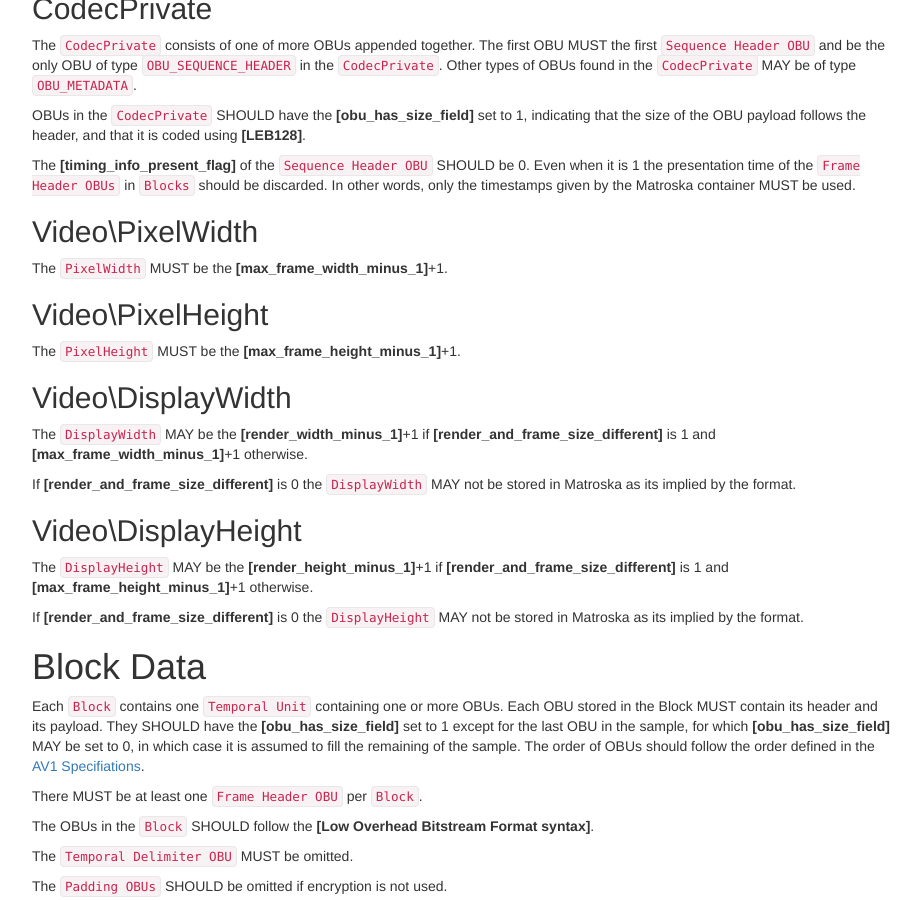
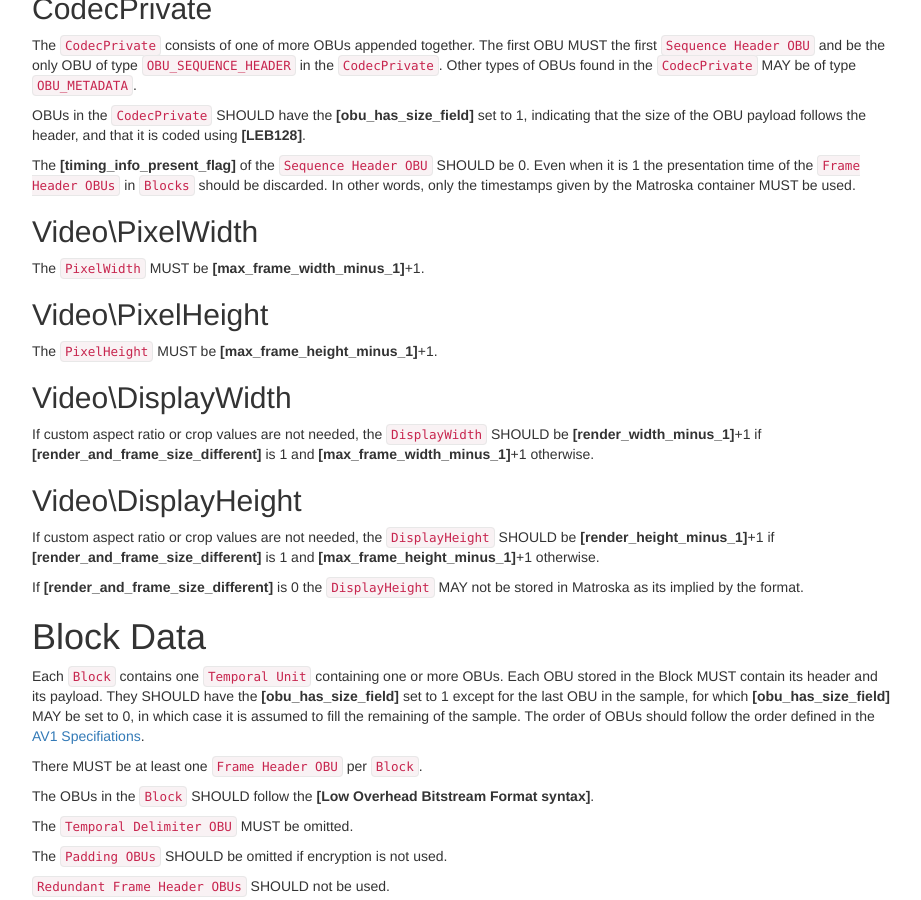
Before and after one commit to ietf-wg-cellar/matroska-specification, a Jekyll site: the page built from codec/av1.md, in a window 1280 px wide and 900 px high, scrolled down 1143 px. Shown: the whole window, without its empty margins (273-1194 px from the left). Built offline with Jekyll 4.4.1, drawn with Linux system fonts in a browser that asks for light colours; our own code applies the rules of GitHub Pages for plain Markdown files.

Commit message:
av1: the DisplayWidth/Height are guidance to where to find the data but can be overriden

```diff
--- a/codec/av1.md
+++ b/codec/av1.md
@@ -42,18 +42,16 @@
 The __[timing_info_present_flag]__ of the `Sequence Header OBU` SHOULD be 0. Even when it is 1 the presentation time of the `Frame Header OBUs` in `Blocks` should be discarded. In other words, only the timestamps given by the Matroska container MUST be used.
 
 ## Video\PixelWidth
-The `PixelWidth` MUST be the __[max_frame_width_minus_1]__+1.
+The `PixelWidth` MUST be __[max_frame_width_minus_1]__+1.
 
 ## Video\PixelHeight
-The `PixelHeight` MUST be the __[max_frame_height_minus_1]__+1.
+The `PixelHeight` MUST be __[max_frame_height_minus_1]__+1.
 
 ## Video\DisplayWidth
-The `DisplayWidth` MAY be the __[render_width_minus_1]__+1 if __[render_and_frame_size_different]__ is 1 and __[max_frame_width_minus_1]__+1 otherwise.
-
-If __[render_and_frame_size_different]__ is 0 the `DisplayWidth` MAY not be stored in Matroska as its implied by the format.
+If custom aspect ratio or crop values are not needed, the `DisplayWidth` SHOULD be __[render_width_minus_1]__+1 if __[render_and_frame_size_different]__ is 1 and __[max_frame_width_minus_1]__+1 otherwise.
 
 ## Video\DisplayHeight
-The `DisplayHeight` MAY be the __[render_height_minus_1]__+1 if __[render_and_frame_size_different]__ is 1 and __[max_frame_height_minus_1]__+1 otherwise.
+If custom aspect ratio or crop values are not needed, the `DisplayHeight` SHOULD be __[render_height_minus_1]__+1 if __[render_and_frame_size_different]__ is 1 and __[max_frame_height_minus_1]__+1 otherwise.
 
 If __[render_and_frame_size_different]__ is 0 the `DisplayHeight` MAY not be stored in Matroska as its implied by the format.
 
```
